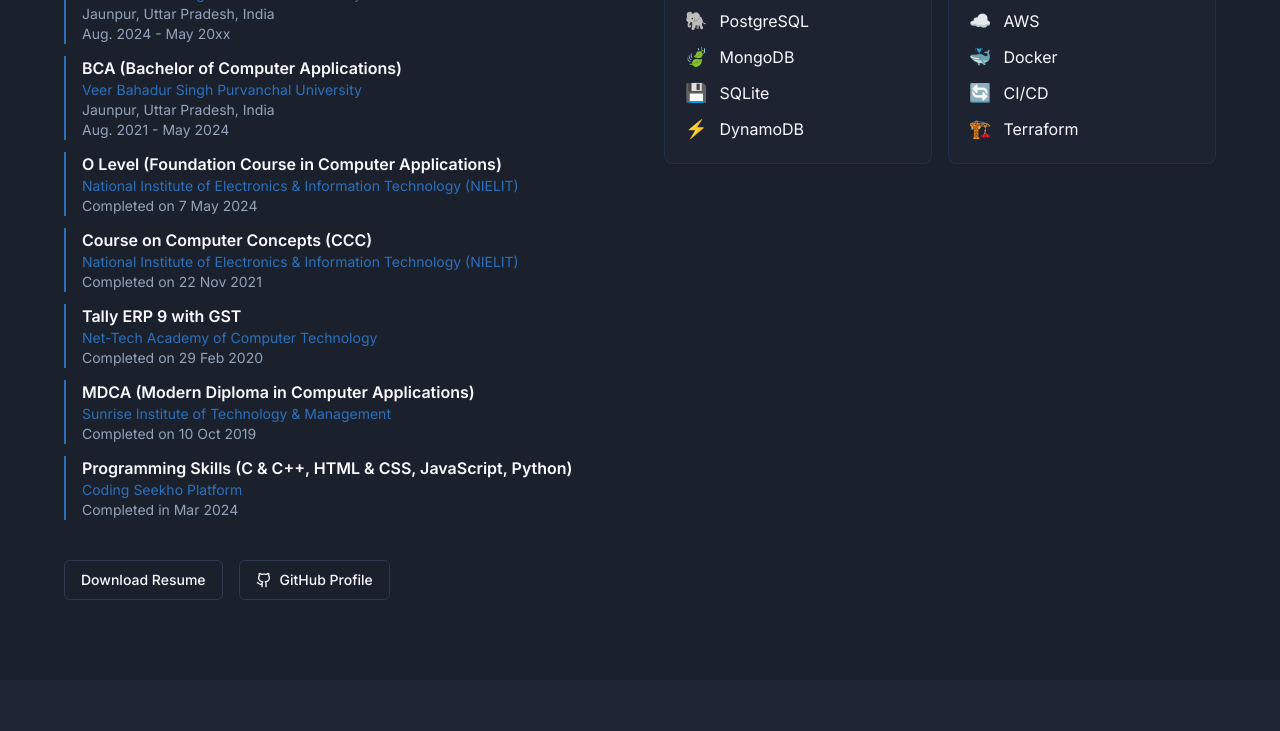
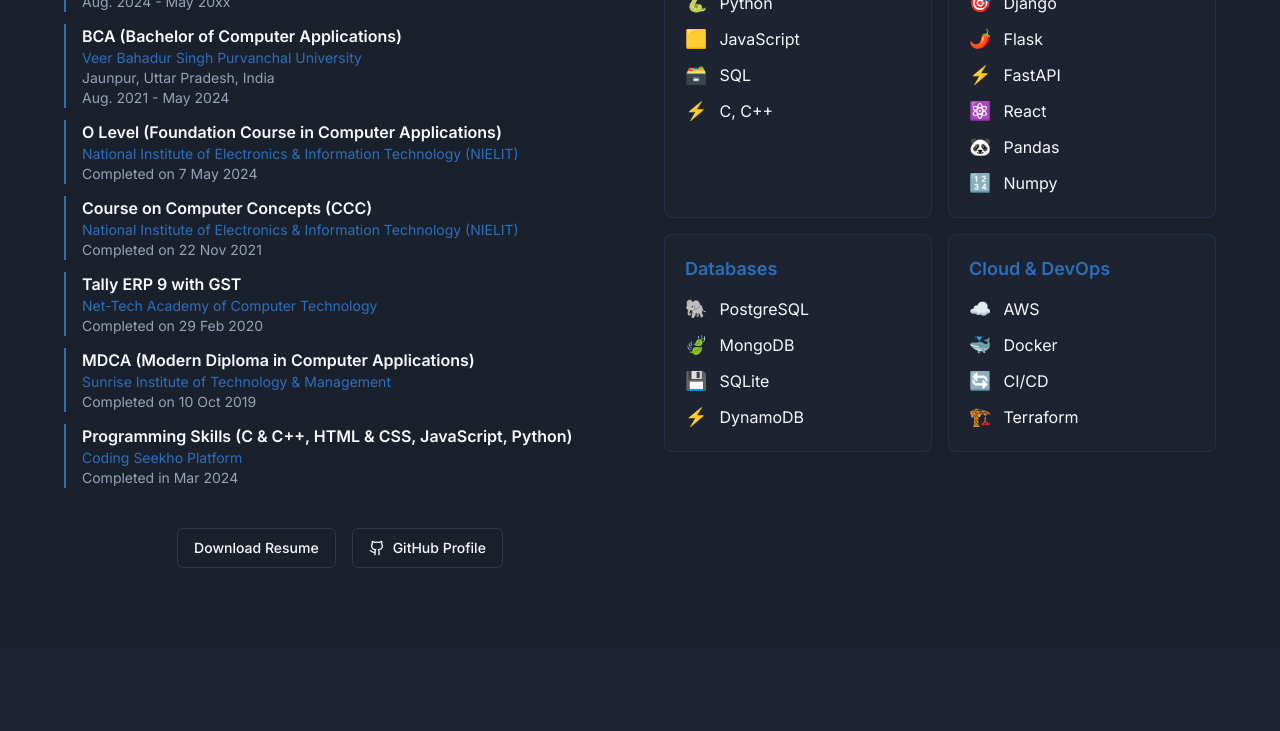
Before and after one commit to Goluprajapati5016/My_profile, a React (Vite) app: page / in a window 1280 px wide. Shown: the part 2052-2783 px from the top of the page. Built offline with nearby package versions, Linux system fonts and the light colour scheme.

Commit message:
Center Digital Journey and show Skills section

```diff
--- a/src/components/About.tsx
+++ b/src/components/About.tsx
@@ -131,7 +131,7 @@ const About = () => {
           </div>
         </div>
         <div className="grid lg:grid-cols-2 gap-8 lg:gap-12 items-start">
-          <div className="space-y-4 lg:space-y-6 animate-slide-in-left animate-delay-200">
+          <div className="lg:col-span-2 space-y-4 lg:space-y-6 animate-slide-in-left animate-delay-200 text-center max-w-4xl mx-auto">
             <h3 className="text-xl sm:text-2xl font-bold hover:text-primary transition-colors duration-300 hover:scale-105 inline-block">My Digital Journey</h3>
             <p className="text-sm sm:text-base hover:text-foreground transition-colors duration-300">
               Hi, I'm Golu — a passionate coder and tech enthusiast on a journey to turn ideas into smart digital solutions. I've completed certifications like O Level, CCC, MDCA, and Tally ERP 9 with GST, and I've gained practical experience in programming languages including C, C++, HTML, CSS, JavaScript, and Python.
@@ -139,7 +139,11 @@ const About = () => {
             <p className="text-sm sm:text-base hover:text-foreground transition-colors duration-300">
               I love building user-friendly applications, automating tasks, and diving deep into both frontend and backend technologies. Whether it's designing a responsive web page or managing data with MySQL, I'm always exploring new ways to learn and grow.
             </p>
+          </div>
+        </div>
 
+        <div className="mt-12 lg:mt-16 grid lg:grid-cols-2 gap-8 lg:gap-12 items-start">
+          <div className="space-y-4 lg:space-y-6 animate-slide-in-left animate-delay-300">
             <div className="space-y-4 lg:space-y-6">
               <h3 className="text-xl sm:text-2xl font-bold hover:text-primary transition-colors duration-300 hover:scale-105 inline-block">My Education</h3>
               <div className="space-y-3">
@@ -183,7 +187,7 @@ const About = () => {
               </div>
             </div>
 
-            <div className="pt-4 flex flex-col sm:flex-row gap-3 sm:gap-4 animate-fade-in animate-delay-400">
+            <div className="pt-4 flex flex-col sm:flex-row gap-3 sm:gap-4 justify-center animate-fade-in animate-delay-400">
               <Button variant="outline" className="w-full sm:w-auto hover:scale-105 hover:shadow-lg transition-all duration-300 hover:bg-primary hover:text-primary-foreground" asChild>
                 <a href="/lovable-uploads/020c746f-83e2-439e-a66e-9797ea43126e.png" download="Golu_Prajapati_Resume.png">
                   Download Resume
@@ -198,7 +202,7 @@ const About = () => {
             </div>
           </div>
 
-          <div id="skills" className="animate-slide-in-right animate-delay-300">
+          <div id="skills" className="animate-slide-in-right animate-delay-400">
             <h3 className="text-xl sm:text-2xl font-bold mb-6 hover:text-primary transition-colors duration-300 hover:scale-105 inline-block">My Skills</h3>
             <div className="grid grid-cols-1 sm:grid-cols-2 gap-4">
               {skills.map((skillGroup, index) => (
```
